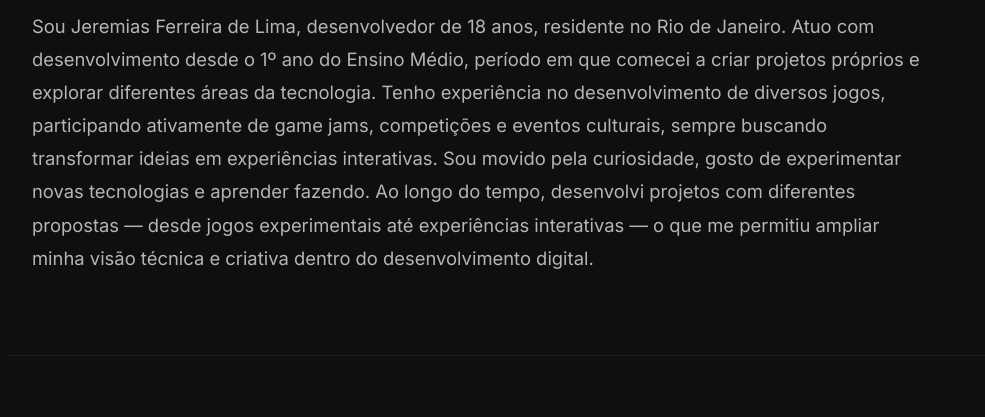
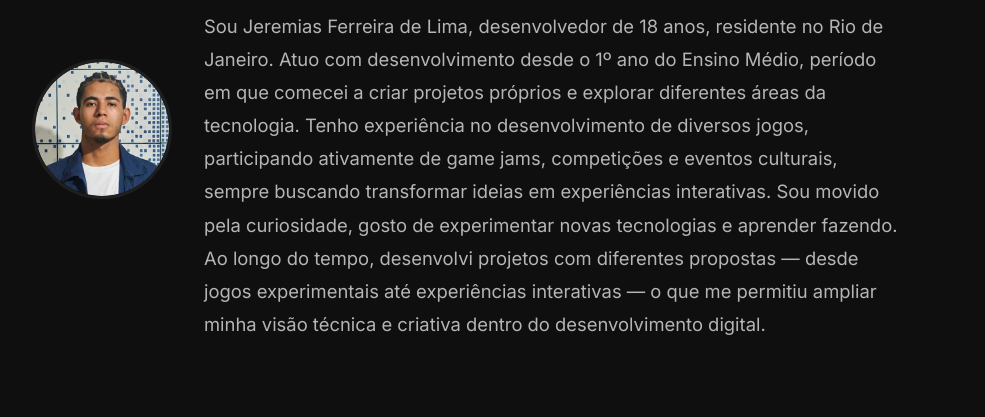
Before and after one commit to GameDevJr/Portfolio_Game_Dev, a plain HTML site: page index.html in a window 1280 px wide. Shown: the part 163-580 px from the top of the page, without its empty margins (132-1117 px from the left). Drawn offline with Linux system fonts and the light colour scheme.

Commit message:
feat: Added profile photo;

```diff
--- a/index.html
+++ b/index.html
@@ -147,22 +147,58 @@
             color: #888;
             border-top: 1px solid #1f1f1f;
         }
+
+        .hero {
+            display: flex;
+            align-items: center;
+            gap: 32px;
+            padding: 80px 24px;
+            max-width: 1000px;
+            margin: auto;
+        }
+
+        .profile-photo {
+            width: 140px;
+            height: 140px;
+            border-radius: 50%;
+            object-fit: cover;
+            border: 3px solid #1f1f1f;
+        }
+
+        .hero-text {
+            max-width: 700px;
+        }
+
+        @media (max-width: 768px) {
+            .hero {
+                flex-direction: column;
+                text-align: center;
+            }
+        }
     </style>
 </head>
 
 <body>
 
-    <header>
+    <header class="hero">
+        <img src="img/Perfil.png" alt="Foto de Jeremias Ferreira de Lima" class="profile-photo">
+
+        <div class="hero-text">
+
             <h1>Portfólio Game Dev</h1>
             <p>
                 Sou Jeremias Ferreira de Lima, desenvolvedor de 18 anos, residente no Rio de Janeiro.
-            Atuo com desenvolvimento desde o 1º ano do Ensino Médio, período em que comecei a criar projetos próprios e
+                Atuo com desenvolvimento desde o 1º ano do Ensino Médio, período em que comecei a criar projetos
+                próprios e
                 explorar diferentes áreas da tecnologia.
-            Tenho experiência no desenvolvimento de diversos jogos, participando ativamente de game jams, competições e
+                Tenho experiência no desenvolvimento de diversos jogos, participando ativamente de game jams,
+                competições e
                 eventos culturais, sempre buscando transformar ideias em experiências interativas. Sou movido pela
                 curiosidade, gosto de experimentar novas tecnologias e aprender fazendo.
-            Ao longo do tempo, desenvolvi projetos com diferentes propostas — desde jogos experimentais até experiências
-            interativas — o que me permitiu ampliar minha visão técnica e criativa dentro do desenvolvimento digital.
+                Ao longo do tempo, desenvolvi projetos com diferentes propostas — desde jogos experimentais até
+                experiências
+                interativas — o que me permitiu ampliar minha visão técnica e criativa dentro do desenvolvimento
+                digital.
             </p>
     </header>
 
@@ -220,17 +256,20 @@
                         <span class="overlay-text">Clique para jogar</span>
                     </div>
                     <h3>Museu Narrativo</h3>
-                    <p>Museu Narrativo é uma experiência virtual imersiva que recria museus no ambiente digital, focada em interação e narrativa próxima da vida real.</p>
+                    <p>Museu Narrativo é uma experiência virtual imersiva que recria museus no ambiente digital, focada
+                        em interação e narrativa próxima da vida real.</p>
                 </div>
             </a>
-            <a href="https://www.spatial.io/s/FirjanSenai-2025-68f6f778206e5aa4d34eb4f3?share=8294544887579156427" target="_blank" class="card-link">
+            <a href="https://www.spatial.io/s/FirjanSenai-2025-68f6f778206e5aa4d34eb4f3?share=8294544887579156427"
+                target="_blank" class="card-link">
                 <div class="card">
                     <div class="card-image">
                         <img src="img/MetaVision.png" alt="MetaVision">
                         <span class="overlay-text">Clique para jogar</span>
                     </div>
                     <h3>MetaVision</h3>
-                    <p>Metavision é um ambiente educacional virtual que recria escolas no mundo digital, oferecendo imersão, atividades interativas e ferramentas para professores.</p>
+                    <p>Metavision é um ambiente educacional virtual que recria escolas no mundo digital, oferecendo
+                        imersão, atividades interativas e ferramentas para professores.</p>
                 </div>
             </a>
         </div>
@@ -245,7 +284,8 @@
             </div>
             <div class="card">
                 <img class="skill-icon" src="img/JavaSharp.jpg" alt="java_sharp">
-                C#, linguagem de programação utilizada na unity, Java, linguagem que utilizo para desenvolver aplicações.
+                C#, linguagem de programação utilizada na unity, Java, linguagem que utilizo para desenvolver
+                aplicações.
             </div>
             <div class="card">
                 <img class="skill-icon" src="img/Blender.png" alt="Blender">
```
Also changed, not shown: img/Perfil.png (added). Lines whose indentation alone changed are shown as unchanged.
